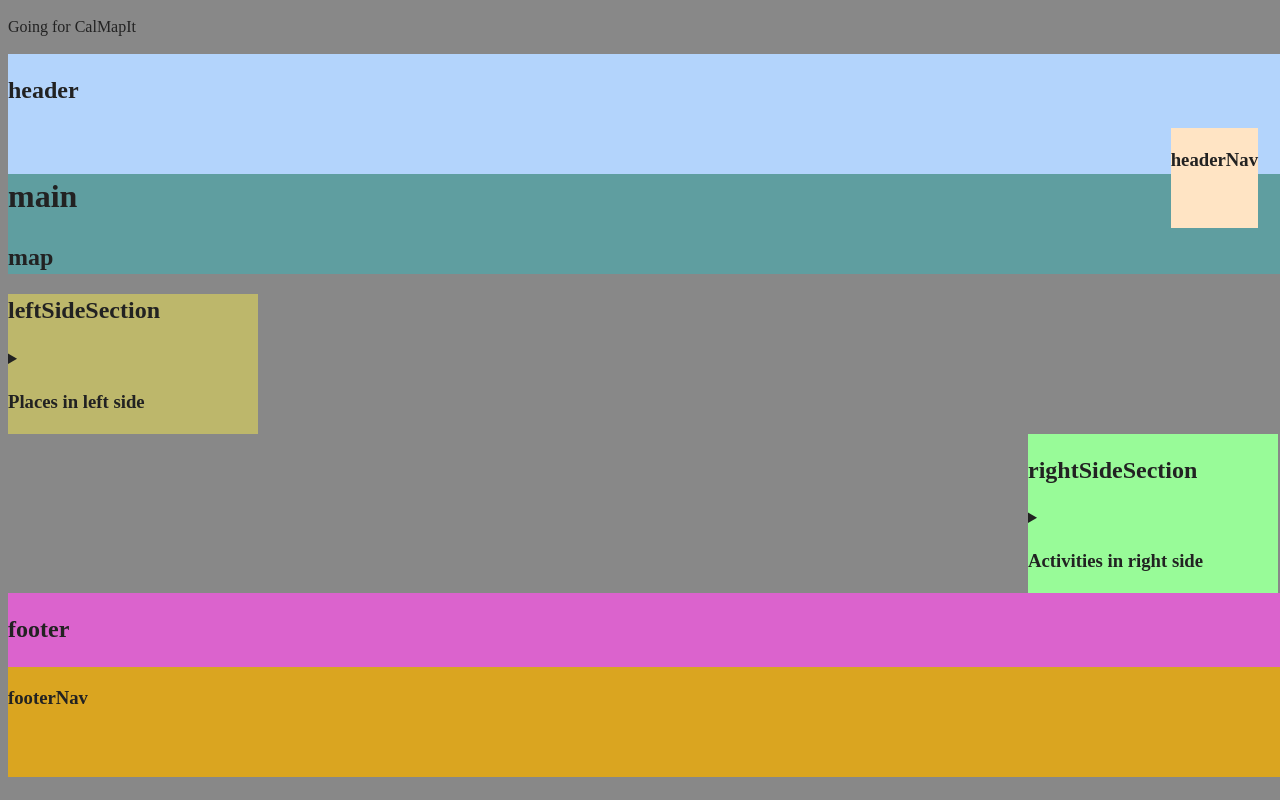
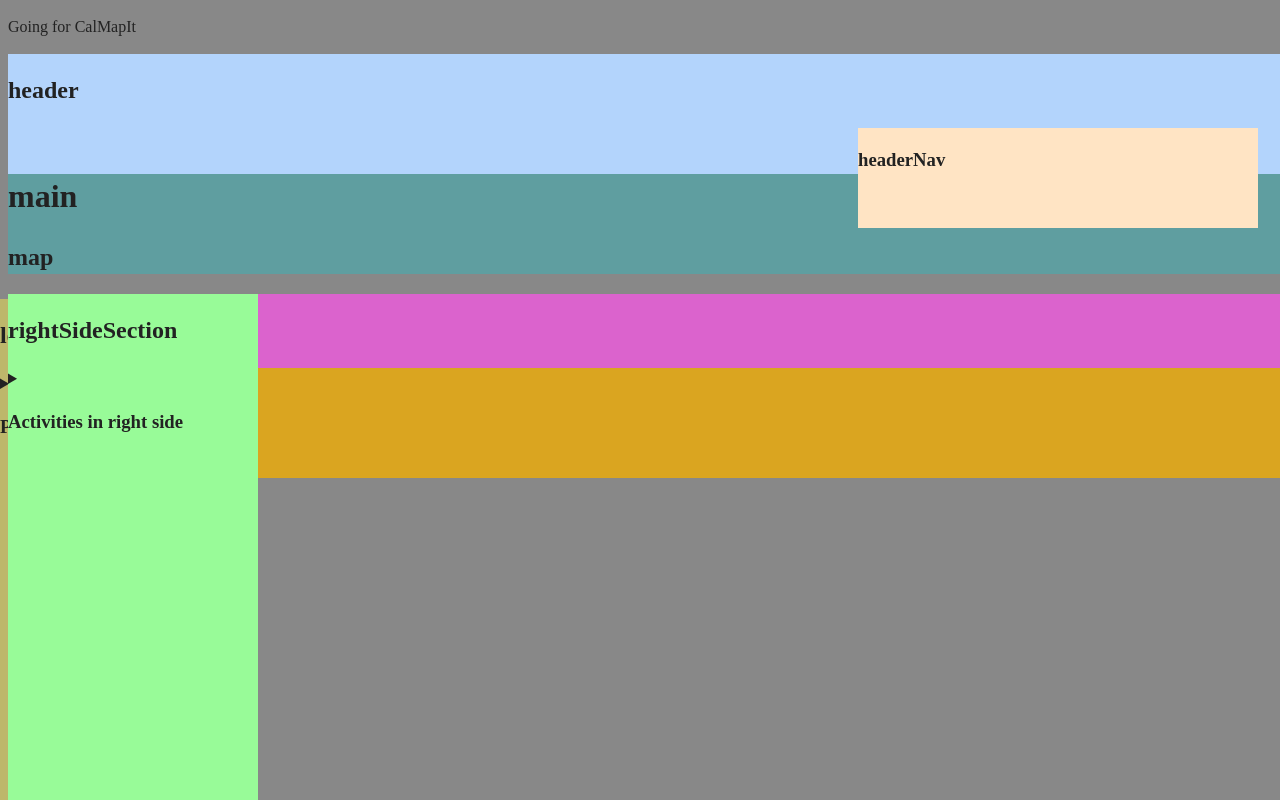
Before and after one commit to shmiko/calmapit_Jul15, a website: page src/index.html in a window 1280 px wide. Shown: the top 800 px of the page. Drawn offline with Linux system fonts and the light colour scheme.

Commit message:
css layout

```diff
--- a/src/css/main.css
+++ b/src/css/main.css
@@ -21,6 +21,7 @@ body {
     background-color: bisque;
     float: right;
     height: 100px;
+    width: 400px;
     margin-right: 30px;
 }
 
@@ -43,6 +44,7 @@ body {
     height: 100%;
     left:0;
     margin-top: 5px;
+    position: absolute;
 }
 
 .rightSideSection {
@@ -51,6 +53,7 @@ body {
     height: 100%;
     margin-right:10px;
     float: right;
+    position: fixed;
 }
 
 .footer {
```
